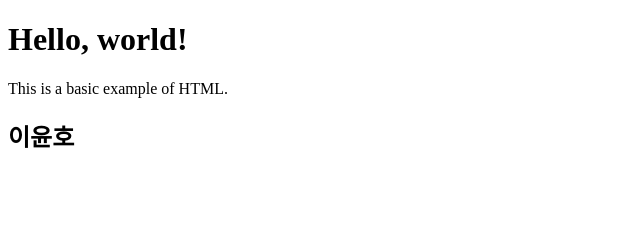
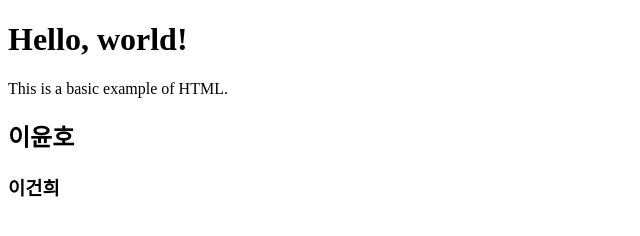
Before and after one commit to YouNoya/HelloWorld1, a plain HTML site: page index.html in a window 1280 px wide. Shown: the full height of the page, 0-640 px from the left. Drawn offline with Linux system fonts and the light colour scheme.

Commit message:
third commit

```diff
--- a/index.html
+++ b/index.html
@@ -9,5 +9,6 @@
     <h1>Hello, world!</h1>
     <p>This is a basic example of HTML.</p>
     <h2>이윤호</h2>
+    <h3>이건희</h3>
 </body>
 </html>
```
